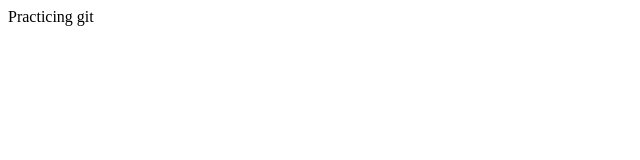
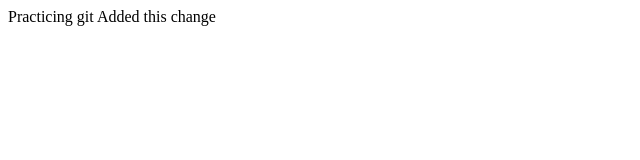
Before and after one commit to AubinBakana/foldable-devices, a plain HTML site: page index.html in a window 1280 px wide. Shown: the whole page, without its empty margins (0-640 px from the left). Drawn offline with Linux system fonts and the light colour scheme.

Commit message:
updated the file

```diff
--- a/index.html
+++ b/index.html
@@ -7,5 +7,8 @@
 </head>
 <body>
     Practicing git
+
+    <!-- Change -->
+    Added this change
 </body>
 </html>
```
